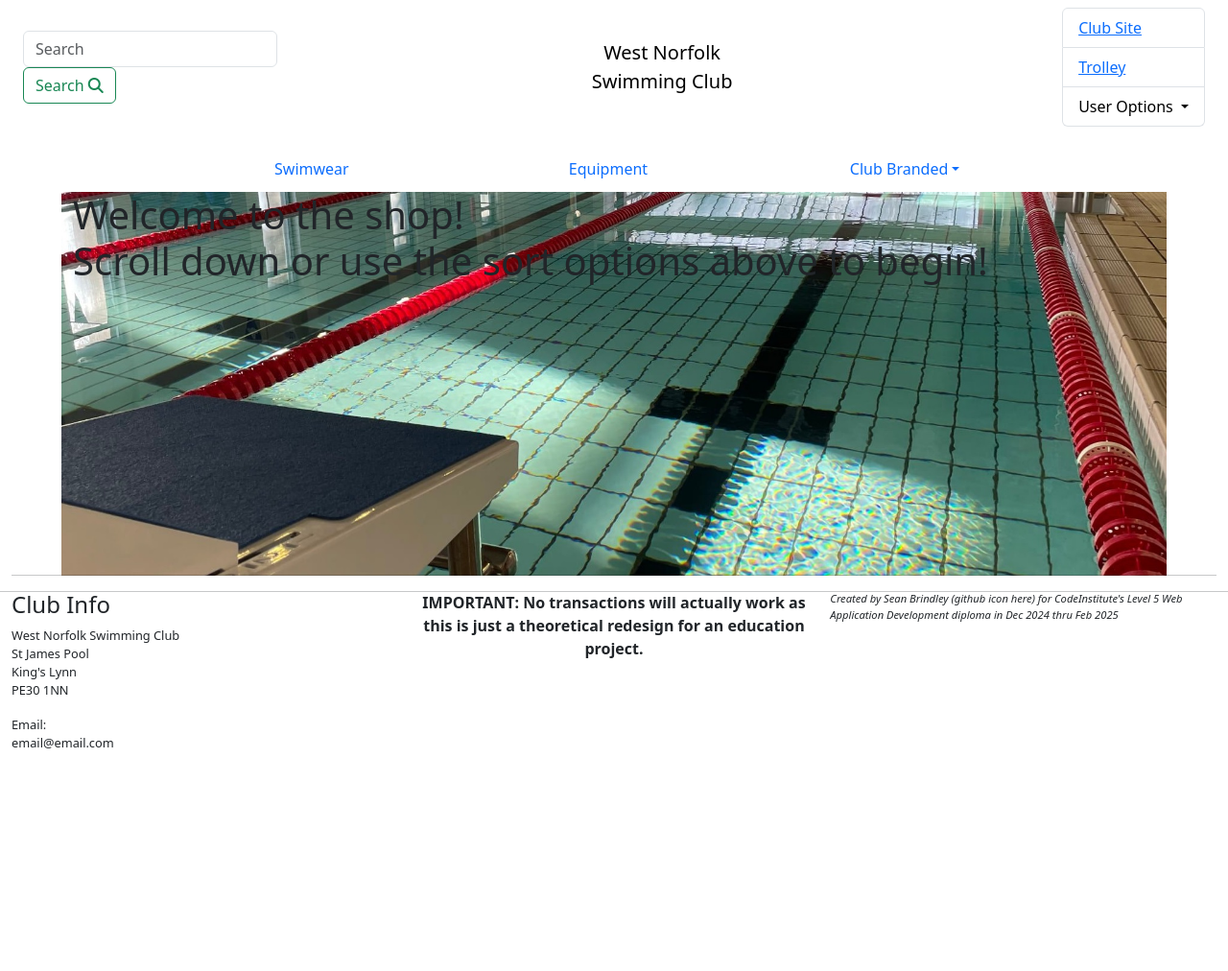
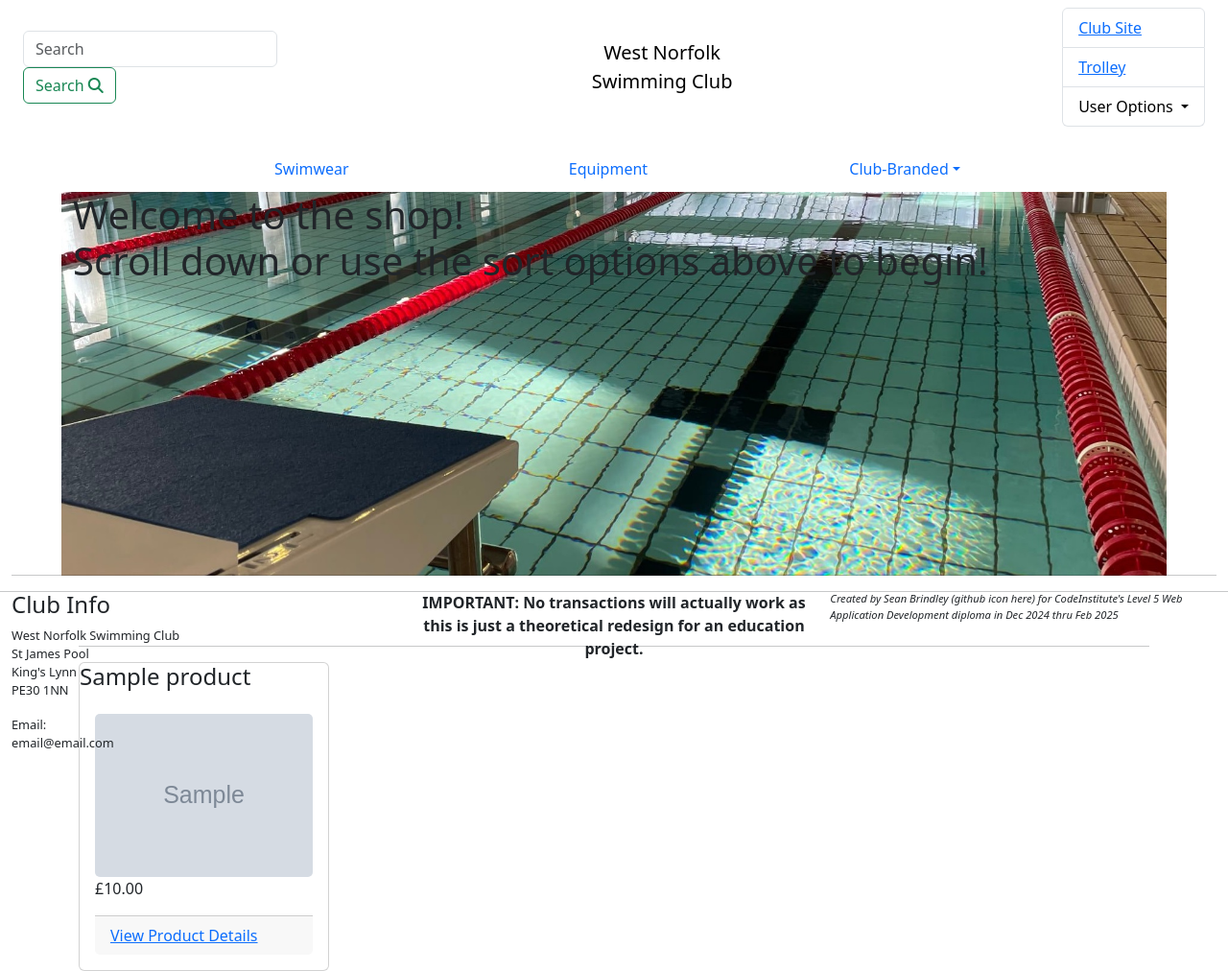
Before and after one commit to seanbrindley17/milestone-project-4, a Django app: page / in a window 1280 px wide. Shown: the whole page at 96% size. Before the commit the page ends 780 px from the top, so only its background shows below. Run offline with Django 5.2, Linux system fonts and the light colour scheme; tables that the repository leaves empty hold one stand-in row (values such as "Sample post"); grey boxes marked "Sample" are stand-in pictures; some libraries are stand-ins or nearby versions.

Commit message:
Add product_display to be included in index.html. Add barebones basic view to display products within homepage

```diff
--- a/home/templates/home/index.html
+++ b/home/templates/home/index.html
@@ -23,6 +23,6 @@
     <hr>
 
     <div class="container products-container">
-
+        {% include "includes/product_display.html" %}
     </div>
 {% endblock %}
--- /dev/null
+++ b/home/templates/includes/product_display.html
@@ -0,0 +1,19 @@
+<br>
+<hr>
+<div class="row">
+    {% for product in products %}
+    <div class="col-12 col-sm-6 col-xl-3">
+        <div class="card">
+            <h4 class="card-title">{{ product.name }}</h4>
+            <div class="card-body">
+                <img src="{{ product.image }}" alt="{{ product.name }}" class="card-img-top card-img-bottom">
+                <br>
+                <p>£{{ product.price }}</p>
+                <div class="card-footer">
+                    <a href="">View Product Details</a>
+                </div>
+            </div>
+        </div>
+    </div>
+    {% endfor %}
+</div>
--- a/home/views.py
+++ b/home/views.py
@@ -1,7 +1,14 @@
 from django.shortcuts import render
+from django.contrib import messages
+
+from .models import Category, Product
 
 # Create your views here.
 
 
 def index(request):
-    return render(request, "home/index.html")
+    products = Product.objects.all()
+
+    context = {"products": products}
+
+    return render(request, "home/index.html", context)
--- a/templates/base.html
+++ b/templates/base.html
@@ -98,7 +98,7 @@
                     </li>
                     <li class="nav-item dropdown content-nav-option">
                         <a class="nav-link dropdown-toggle" data-bs-toggle="dropdown" href="#" role="button"
-                            aria-expanded="false">Club Branded</a>
+                            aria-expanded="false">Club-Branded</a>
                         <ul class="dropdown-menu">
                             <li><a class="dropdown-item" href="#">Clothing</a></li>
                             <li><a class="dropdown-item" href="#">Equipment/Accessories</a></li>
```
Also changed, not shown: media/noimage.png (added), media/noimage_JSKQHqD.png (added).
